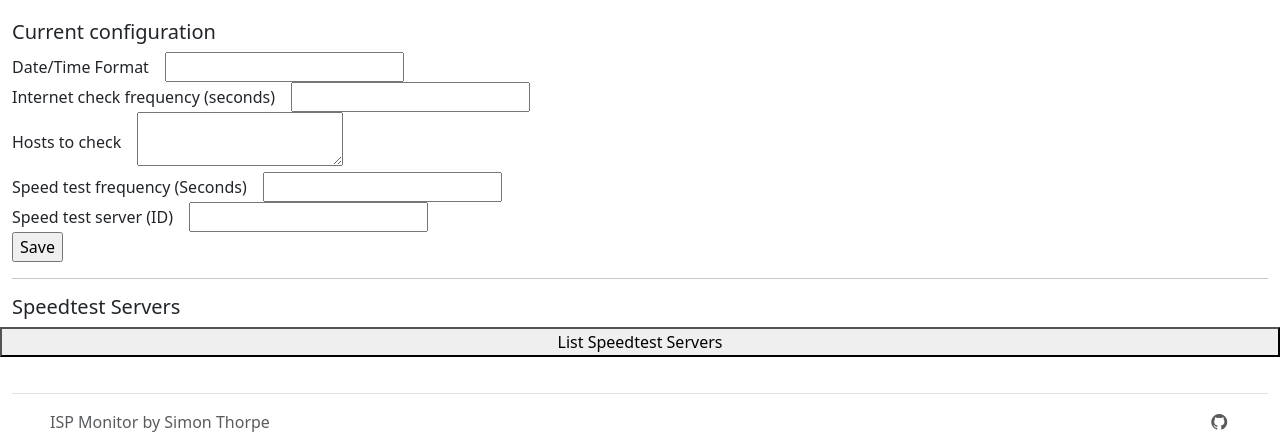
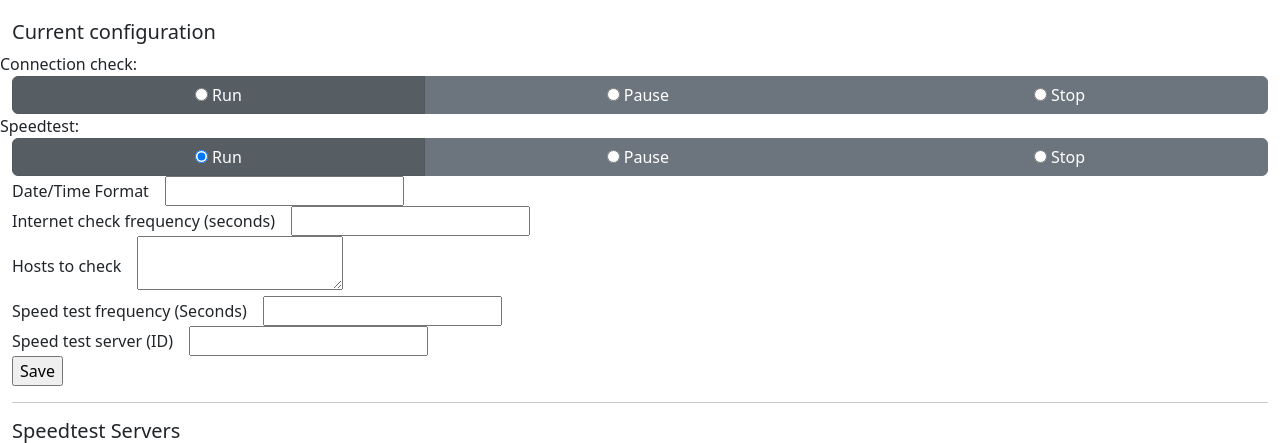
Before and after one commit to securitypedant/ispmonitor, a Python web app: template templates/config.html in a window 1280 px wide. Shown: the part 80-523 px from the top of the page. Run offline with Jinja, Linux system fonts and the light colour scheme; the template is opened without the code that fills it, so the values that code supplies are empty.

Commit message:
Config page updates

```diff
--- a/lib/network.py
+++ b/lib/network.py
@@ -6,6 +6,9 @@ from config import get_configValue
 
 logger = logging.getLogger(config.loggerName)
 redis_conn = redis.Redis(host='localhost', port=6379, db=0, decode_responses=True)
+
+def getInterfaces():
+    pass
 
 def checkConnection(hosts):
     failedHosts = 0
--- a/templates/config.html
+++ b/templates/config.html
@@ -35,6 +35,34 @@
   </script>
 <h5>Current configuration</h5>
 <form method="post" action="/config">
+  <div class="row">
+    Connection check:
+    <div class="o-switch btn-group" data-toggle="buttons" role="group">
+      <label class="btn btn-secondary active">
+        <input type="radio" name="options" id="option1" autocomplete="off" checked> Run
+      </label>
+      <label class="btn btn-secondary">
+        <input type="radio" name="options" id="option2" autocomplete="off"> Pause
+      </label>
+      <label class="btn btn-secondary">
+        <input type="radio" name="options" id="option3" autocomplete="off"> Stop
+      </label>
+    </div>
+  </div>
+  <div class="row">
+    Speedtest:
+    <div class="o-switch btn-group" data-toggle="buttons" role="group">
+      <label class="btn btn-secondary active">
+        <input type="radio" name="options" id="option1" autocomplete="off" checked> Run
+      </label>
+      <label class="btn btn-secondary">
+        <input type="radio" name="options" id="option2" autocomplete="off"> Pause
+      </label>
+      <label class="btn btn-secondary">
+        <input type="radio" name="options" id="option3" autocomplete="off"> Stop
+      </label>
+    </div>
+  </div>
   <div class="row g-3 align-items-center">
     <div class="col-auto"><label for="datetimeformat">Date/Time Format</label></div>
     <div class="col-auto"><input type="text" name="datetimeformat" id="datetimeformat" value="{{ configdict['datetimeformat'] }}"></div>
```
